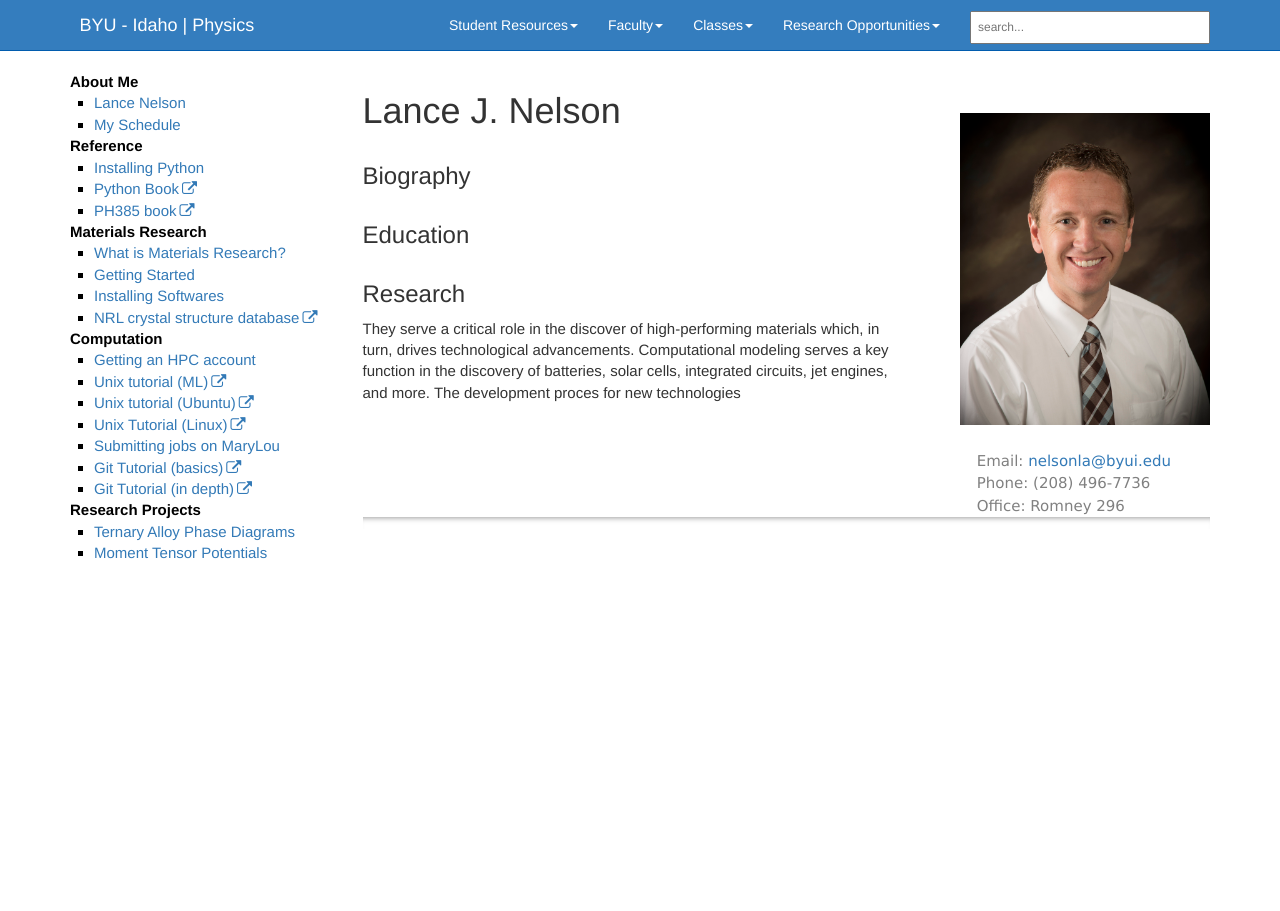
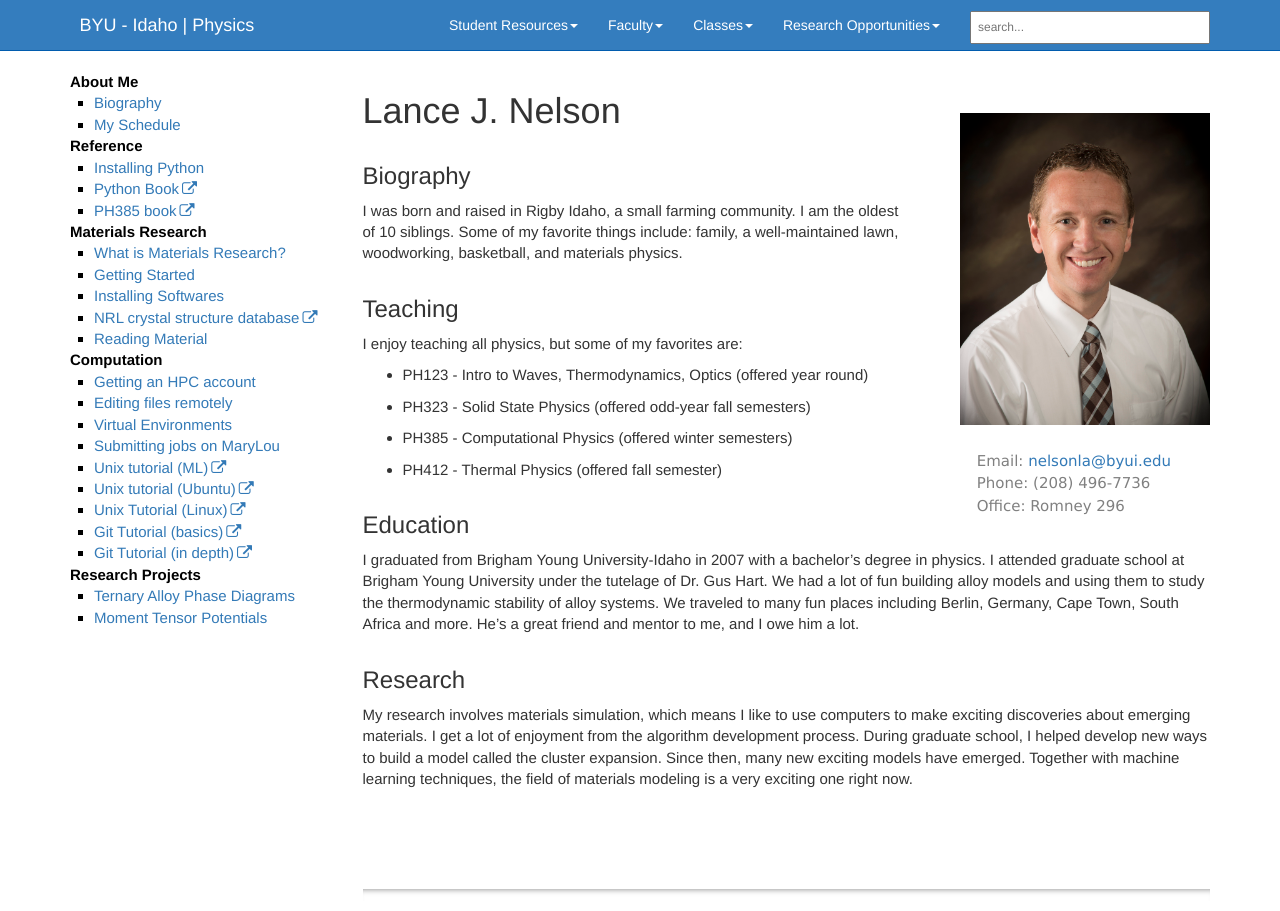
Before and after one commit to byui-physics/main, a Jekyll site: the page built from pages/Faculty/NelsonL/bio.md, in a window 1280 px wide. Built offline with Jekyll 4.4.1, drawn with Linux system fonts in a browser that asks for light colours; comment, search, counter and statistics services are not loaded.

Commit message:
Updating Bio and sidebar

```diff
--- a/_data/sidebars/sidebarNelson.yml
+++ b/_data/sidebars/sidebarNelson.yml
@@ -22,7 +22,7 @@ entries:
   - title: About Me
     output: web,pdf
     folderitems:
-    - title: Lance Nelson
+    - title: Biography
       url: /bioNelson.html
       output: web, pdf
     - title: My Schedule
@@ -58,11 +58,26 @@ entries:
     - title: NRL crystal structure database
       external_url: https://homepage.univie.ac.at/michael.leitner/lattice/index.html
       output: web, pdf
+    - title: Reading Material
+      url: /researchArticles.html
+      output: web, pdf
+
+
   - title: Computation
     output: web, pdf
     folderitems:
     - title: Getting an HPC account
       url: /MLSetup.html
+      output: web, pdf
+    - title: Editing files remotely
+      url: /remoteEdit.html
+      output: web, pdf
+
+    - title: Virtual Environments
+      url: /virtualEnv.html
+      output: web, pdf
+    - title: Submitting jobs on MaryLou
+      url: /submittingJobs.html
       output: web, pdf
     - title: Unix tutorial (ML)
       external_url: https://rc.byu.edu/documentation/unix-tutorial/
@@ -73,15 +88,13 @@ entries:
     - title: Unix Tutorial (Linux)
       external_url: http://linuxcommand.org/
       output: web, pdf
-    - title: Submitting jobs on MaryLou
-      url: /submittingJobs.html
-      output: web, pdf
     - title: Git Tutorial (basics)
       external_url: https://product.hubspot.com/blog/git-and-github-tutorial-for-beginners
       output: web, pdf
     - title: Git Tutorial (in depth)
       external_url: https://www.atlassian.com/git/tutorials/setting-up-a-repository
       output: web, pdf
+
   - title: Research Projects
     output: web, pdf
     folderitems:
--- a/pages/Faculty/NelsonL/bio.md
+++ b/pages/Faculty/NelsonL/bio.md
@@ -27,15 +27,35 @@ alt="" style="width:250px;height:312px;margin-left:50px">
 
 
 ##  Biography
+I was born and raised in Rigby Idaho, a small farming community.  I am
+the oldest of 10 siblings.  Some of my favorite things include:
+family, a well-maintained lawn, woodworking, basketball, and materials physics.
 
 
+## Teaching
+I enjoy teaching all physics, but some of my favorites are:
+
+- PH123 - Intro to Waves, Thermodynamics, Optics (offered year round)
+- PH323 - Solid State Physics (offered odd-year fall
+semesters)
+- PH385 - Computational Physics (offered winter semesters)
+- PH412 - Thermal Physics (offered fall semester)
 
 ## Education
 
+I graduated from Brigham Young University-Idaho in 2007
+with a bachelor's degree in physics.  I attended graduate school at
+Brigham Young University under the tutelage of Dr. Gus Hart.  We had a
+lot of fun building alloy models and using them to study the
+thermodynamic stability of alloy systems.  We traveled to many fun
+places including Berlin, Germany, Cape Town, South Africa and more.
+He's a great friend and mentor to me, and I owe him a lot.
+
 ## Research
-They serve a
-critical role in the discover of high-performing materials which, in
-turn, drives technological advancements.  Computational modeling
-serves a key function in the discovery of batteries, solar cells,
-integrated circuits, jet engines, and more.  The development proces
-for new technologies
+My research involves materials simulation, which means I like to use
+computers to make exciting discoveries about emerging materials.  I
+get a lot of enjoyment from the algorithm development process.  During
+graduate school, I helped develop new ways to build a model called the
+cluster expansion.  Since then, many new exciting models have
+emerged.  Together with machine learning techniques, the field of
+materials modeling is a very exciting one right now.
```
Also changed, not shown: pages/Faculty/NelsonL/materialsResearch/overview.md (+5 -5 lines), pages/Faculty/NelsonL/materialsResearch/remediation.md (deleted, +0 -30 lines), pages/Faculty/NelsonL/materialsResearch/remoteEdit.md (+1 -1 lines), pages/Faculty/NelsonL/materialsResearch/researchArticles.md (added, +49 -0 lines), pages/Faculty/NelsonL/materialsResearch/ternaryAlloyPhaseDiagrams.md (+4 -1 lines), pages/Faculty/NelsonL/materialsResearch/virtualEnv.md (added, +26 -0 lines), pages/mydoc/installingPython.md (+5 -6 lines).
